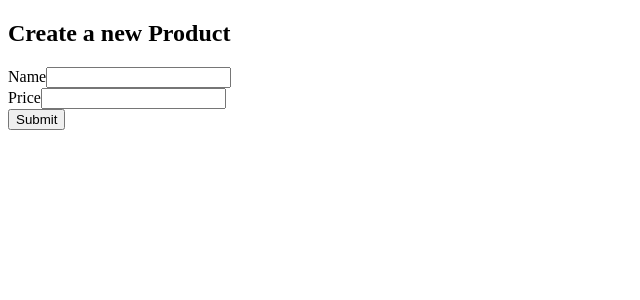
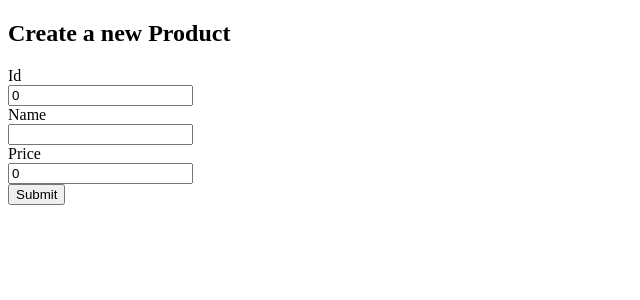
Before and after one commit to Samue45/Angular, an Angular app in the folder Project/: page / in a window 1280 px wide. Shown: the top 300 px of the page, without its empty margins (0-640 px from the left). Built offline with nearby package versions, Linux system fonts and the light colour scheme.

Commit message:
V2.1.2-Form finish

```diff
--- a/Project/angular.json
+++ b/Project/angular.json
@@ -1,5 +1,5 @@
 {
-  "$schema": "./node_modules/@angular/cli/lib/config/schema.json",
+  "$schema": "https://json.schemastore.org/angular-cli.json",
   "version": 1,
   "newProjectRoot": "projects",
   "projects": {
--- a/Project/src/app/app.html
+++ b/Project/src/app/app.html
@@ -1 +1 @@
-<app-form-product (newProduct)="newProduct"> </app-form-product>
+<app-form-product (newProduct)="addProduct($event)"> </app-form-product>
--- a/Project/src/app/app.ts
+++ b/Project/src/app/app.ts
@@ -12,7 +12,6 @@ import { ProductService } from './service/product-service';
 })
 export class App {
 
-  public newProduct: EventEmitter<ProductI> = new EventEmitter<ProductI>();
   private arrayProducts: ProductI[];
 
   constructor(private productoService: ProductService) {
@@ -23,9 +22,10 @@ export class App {
     return this.arrayProducts;
   }
 
-  public addProduct(id: string, name: string, price: string) {
+  public addProduct(product: ProductI) {
     try {
-      this.productoService.addProduct(Number(id), name, Number(price));
+      // Adding new product using the service
+      this.productoService.addProduct(Number(product.id) , product.name, Number(product.price));
     } catch (error) {
       if (error instanceof Error) {
         console.error('Error adding product:', error.message);
--- a/Project/src/app/components/form-product/form-product.html
+++ b/Project/src/app/components/form-product/form-product.html
@@ -1,13 +1,22 @@
 <h2>Create a new Product</h2>
 
-<form (ngSubmit) = "addProduct(name.value, price.value)">
-<label for="name">Name</label>
-<input #name type="text" id="name" name="name" required>
-<br>
+<form (ngSubmit) = "sendProduct()">
 
-<label for="price">Price</label>
-<input #price type="number" id="price" name="price" required>
-<br>
+    <label >Id</label>
+    <br>
+    <input #id type="text" [(ngModel)] = "newProductObject.id" name="id" required>
+    <br>
 
-<button type="submit">Submit</button>
+
+    <label>Name</label>
+    <br>
+    <input #name type="text" [(ngModel)] = "newProductObject.name" name="name" required>
+    <br>
+
+    <label >Price</label>
+    <br>
+    <input #price type="number" [(ngModel)] = "newProductObject.price" name="price" required>
+    <br>
+
+    <button type="submit">Submit</button>
 </form>
--- a/Project/src/app/components/form-product/form-product.ts
+++ b/Project/src/app/components/form-product/form-product.ts
@@ -1,17 +1,23 @@
 import { Component, EventEmitter, Output } from '@angular/core';
 import { ProductI } from '../interfaces/product-i';
+import { FormsModule } from '@angular/forms';
 
 @Component({
   selector: 'app-form-product',
-  imports: [],
+  imports: [FormsModule],
   templateUrl: './form-product.html',
   styleUrl: './form-product.scss'
 })
 export class FormProduct {
 
+  // Object product to send to parent component
+  newProductObject: ProductI = {id: 0, name: "", price: 0};
+
   // Child component need to send data to parent component
   @Output() newProduct = new EventEmitter<ProductI>();
 
-  public addProduct(name:string, price:string){}
+  public sendProduct(){
+    this.newProduct.emit(this.newProductObject);
+  }
 
 }
```
